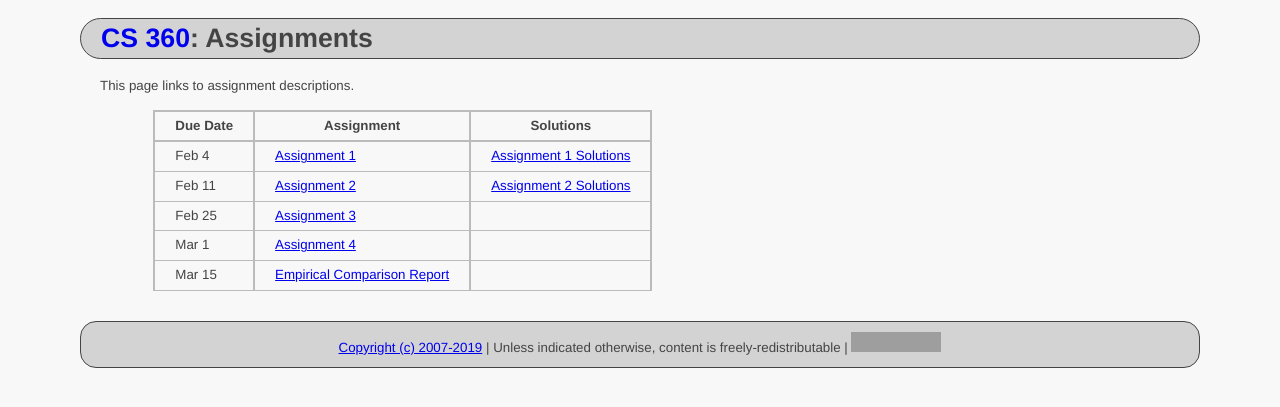
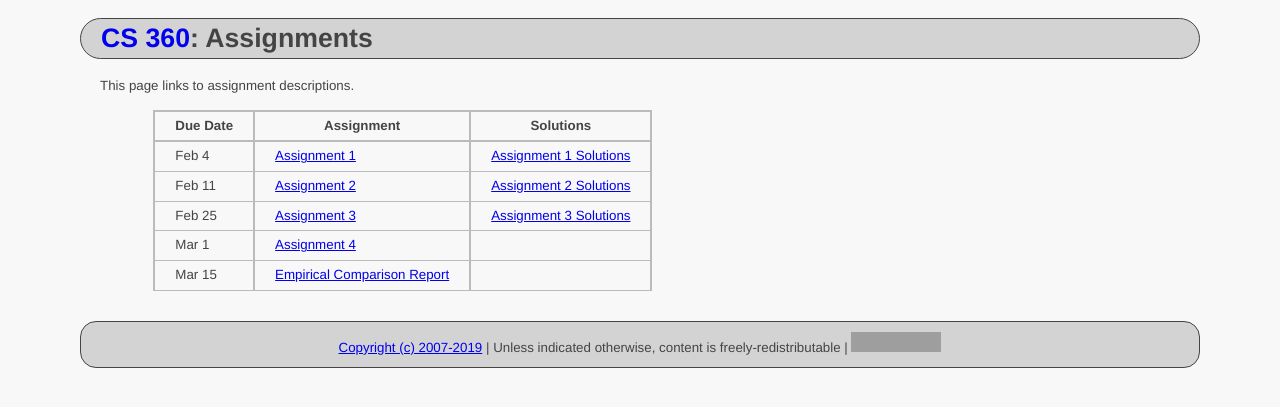
Before and after one commit to ycpcs/cs360-spring2019, a Jekyll site: the page built from assign/index.md, in a window 1280 px wide. Shown: the top 407 px of the page. Built offline with Jekyll 4.4.1, drawn with Linux system fonts in a browser that asks for light colours; grey boxes are pictures that could not be loaded.

Commit message:
add assign 3 sol
add assign 3 sol

```diff
--- a/assign/index.md
+++ b/assign/index.md
@@ -9,7 +9,7 @@ This page links to assignment descriptions.
 > -------- | -------------------------------------------------------- | ------------------------------------------------------- |
 > Feb 4    | [Assignment 1](../assign/assign01.html)                  | [Assignment 1 Solutions](../assign/sol/assign01sol.pdf) |
 > Feb 11   | [Assignment 2](../assign/assign02.html)                  | [Assignment 2 Solutions](../assign/sol/assign02sol.pdf) |
-> Feb 25   | [Assignment 3](../assign/assign03.html)                  |  |
+> Feb 25   | [Assignment 3](../assign/assign03.html)                  | [Assignment 3 Solutions](../assign/sol/assign03sol.pdf) |
 > Mar 1    | [Assignment 4](../assign/assign04.html)                  |  |
 > Mar 15   | [Empirical Comparison Report](../assign/emp_comp.html)   |  |
 
```
Also changed, not shown: 1 other file.
